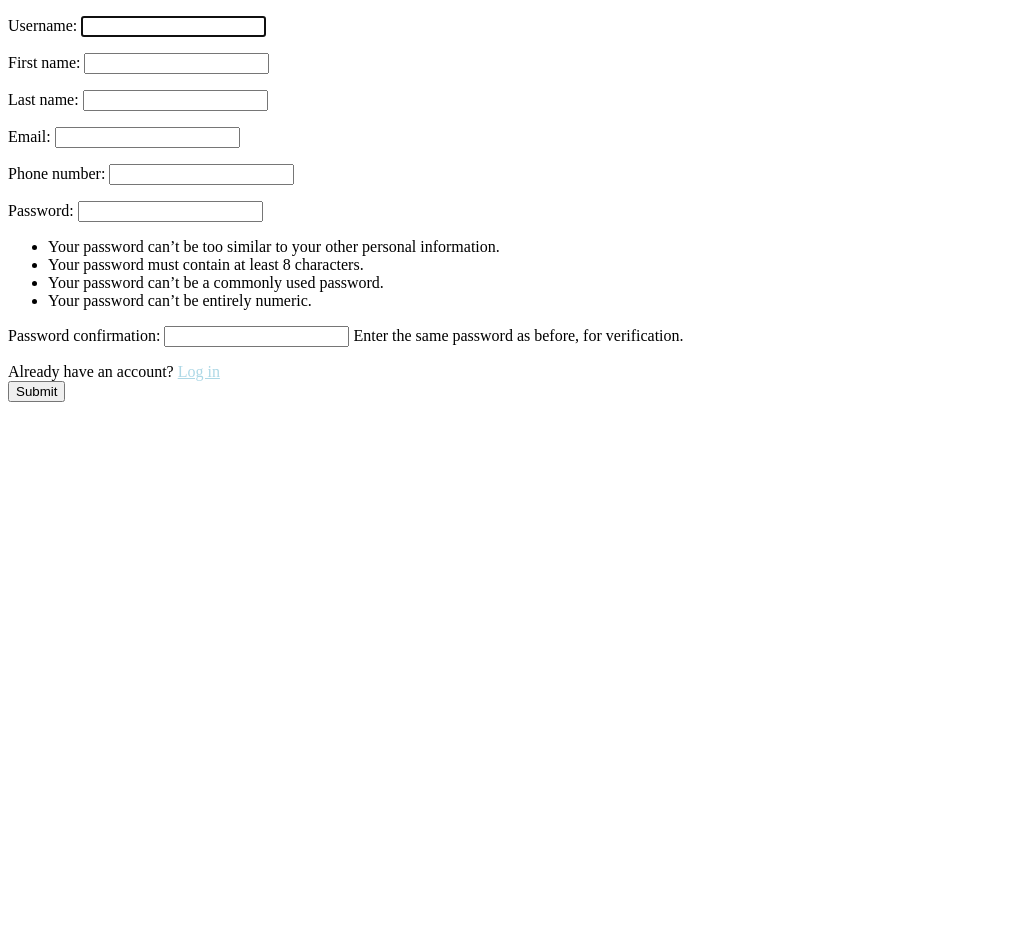
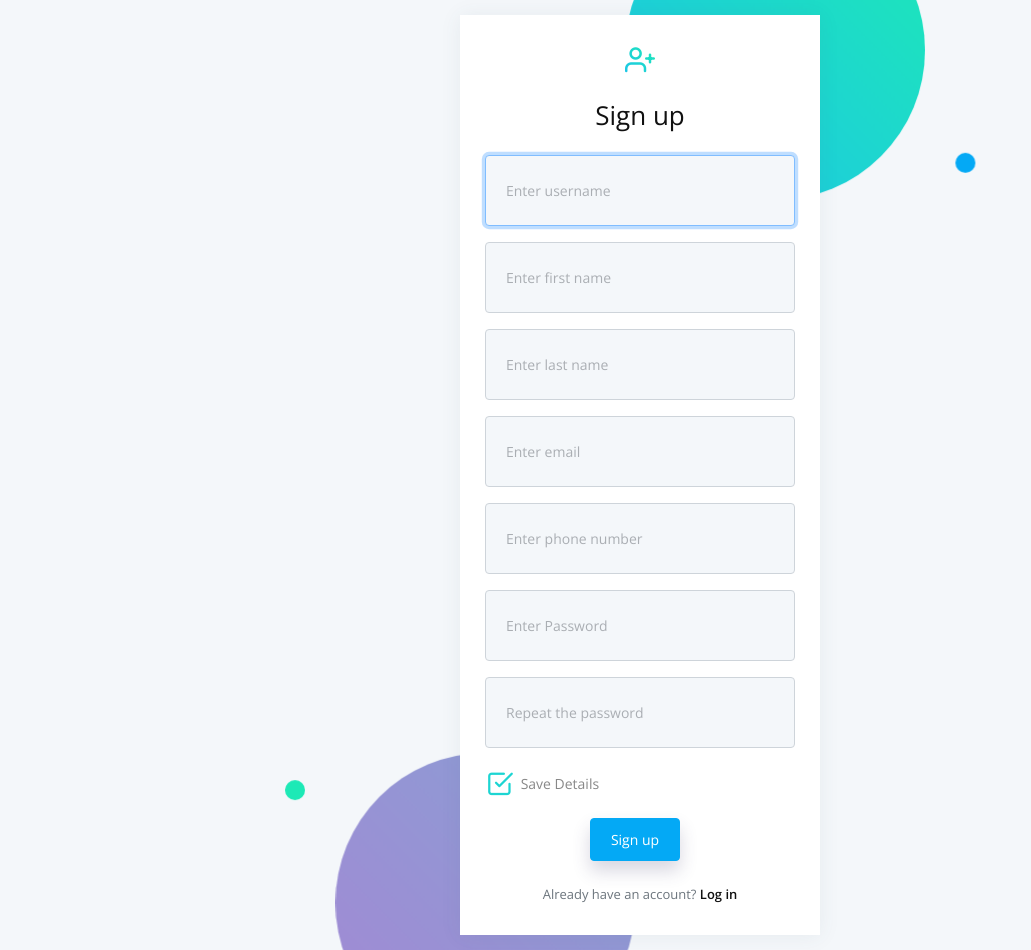
Before and after one commit to biloskurskyi/Digital-auto-service, a Django app: page /registration/ in a window 1280 px wide. Shown: the whole page, without its empty margins (0-1031 px from the left). Before the commit the page ends 402 px from the top, so only its background shows below. Run offline with Django 4.2, Linux system fonts and the light colour scheme; some libraries are stand-ins or nearby versions.

Commit message:
-ready registration page for users in accounts -changed login.html (added base-auth html file which is useful for login and registrations templates.)

```diff
--- a/DAS/accounts/forms.py
+++ b/DAS/accounts/forms.py
@@ -8,12 +8,33 @@ from accounts.models import AccountUsers
 
 
 class UserLoginForm(AuthenticationForm):
+    username = forms.CharField(
+        widget=forms.TextInput(attrs={'class': 'form-control py-4', 'placeholder': 'Enter exist username'}))
+    password = forms.CharField(
+        widget=forms.PasswordInput(attrs={'class': 'form-control py-4', 'placeholder': 'Enter correct Password'}))
+
     class Meta:
         model = AccountUsers
         fields = ('username', 'password',)
+        db_table = 'account_users'
 
 
 class CreateAccountUserForm(UserCreationForm):
+    first_name = forms.CharField(
+        widget=forms.TextInput(attrs={'class': 'form-control py-4', 'placeholder': 'Enter first name'}))
+    last_name = forms.CharField(
+        widget=forms.TextInput(attrs={'class': 'form-control py-4', 'placeholder': 'Enter last name'}))
+    username = forms.CharField(
+        widget=forms.TextInput(attrs={'class': 'form-control py-4', 'placeholder': 'Enter username'}))
+    email = forms.CharField(
+        widget=forms.EmailInput(attrs={'class': 'form-control py-4', 'placeholder': 'Enter email'}))
+    phone_number = forms.CharField(
+        widget=forms.TextInput(attrs={'class': 'form-control py-4', 'placeholder': 'Enter phone number'}))
+    password1 = forms.CharField(
+        widget=forms.PasswordInput(attrs={'class': 'form-control py-4', 'placeholder': 'Enter Password'}))
+    password2 = forms.CharField(
+        widget=forms.PasswordInput(attrs={'class': 'form-control py-4', 'placeholder': 'Repeat the password'}))
+
     class Meta:
         model = AccountUsers
         fields = ('username', 'first_name', 'last_name', 'email', 'phone_number', 'password1', 'password2',)
--- a/DAS/accounts/templates/accounts/registration.html
+++ b/DAS/accounts/templates/accounts/registration.html
@@ -1,24 +1,74 @@
+{% extends 'layouts/base-auth.html' %}
 {% load static %}
 
-<!DOCTYPE html>
-<html lang="en">
-<head>
-    <meta charset="UTF-8">
-    <meta name="viewport" content="width=device-width, initial-scale=1.0">
-    <title>{{ title }}</title>
-</head>
-<body>
-<div class="reg_account">
-    {% for message in messages %}
-        <div>{{ message }}</div>
-    {% endfor %}
-    <form method="POST" action="">
-        {% csrf_token %}
-        {{ form.as_p }}
-        <div class="log_question">Already have an account?
-            <a href="{% url 'accounts:log' %}" style="color: lightblue;">Log in</a></div>
-        <button type="submit">Submit</button>
-    </form>
-</div>
-</body>
-</html>
+{% block content %}
+
+    <div class="auth-wrapper">
+        <div class="auth-content">
+            <div class="auth-bg">
+                <span class="r"></span>
+                <span class="r s"></span>
+                <span class="r s"></span>
+                <span class="r"></span>
+            </div>
+            <div class="card">
+                <form method="post" class="card-body text-center">
+                    {% csrf_token %}
+
+                    <div class="mb-4">
+                        <i class="feather icon-user-plus auth-icon"></i>
+                    </div>
+                    <h3 class="mb-4">Sign up</h3>
+                    {% for field in form %}
+                        <div class="input-group mb-3">
+                            {{ field }}
+                        </div>
+                        <span class="text-danger d-block text-left">{{ field.errors }}</span>
+                    {% endfor %}
+                    <div class="form-group text-left mt-4">
+                        <div class="checkbox checkbox-fill d-inline">
+                            <input type="checkbox" name="checkbox-fill-1" id="checkbox-fill-1" checked="">
+                            <label for="checkbox-fill-1" class="cr"> Save Details</label>
+                        </div>
+                    </div>
+                    <button type="submit" class="btn btn-primary shadow-2 mb-4">Sign up</button>
+                    <p class="mb-0 text-muted">Already have an account? <a href="{% url 'accounts:log' %}"> Log in</a>
+                    </p>
+                </form>
+            </div>
+        </div>
+    </div>
+
+
+    <label class="d-none">
+        <i class="icon feather icon-sun" id="theme-indicator"></i>
+        <input type="checkbox" id="theme-switch" class="d-none">
+    </label>
+
+{% endblock content %}
+
+
+{#{% load static %}#}
+{##}
+{#<!DOCTYPE html>#}
+{#<html lang="en">#}
+{#<head>#}
+{#    <meta charset="UTF-8">#}
+{#    <meta name="viewport" content="width=device-width, initial-scale=1.0">#}
+{#    <title>{{ title }}</title>#}
+{#</head>#}
+{#<body>#}
+{#<div class="reg_account">#}
+{#    {% for message in messages %}#}
+{#        <div>{{ message }}</div>#}
+{#    {% endfor %}#}
+{#    <form method="POST" action="">#}
+{#        {% csrf_token %}#}
+{#        {{ form.as_p }}#}
+{#        <div class="log_question">Already have an account?#}
+{#            <a href="{% url 'accounts:log' %}" style="color: lightblue;">Log in</a></div>#}
+{#        <button type="submit">Submit</button>#}
+{#    </form>#}
+{#</div>#}
+{#</body>#}
+{#</html>#}
--- /dev/null
+++ b/DAS/accounts/templates/layouts/base-auth.html
@@ -0,0 +1,16 @@
+<!DOCTYPE html>
+<html lang="en">
+
+<head>
+  {% include 'includes/head.html' %}
+  {% block extrastyle %}{% endblock extrastyle %}
+</head>
+<body>
+
+  {% block content %}{% endblock content %}
+
+  {% include 'includes/scripts.html' %}
+  {% block extra_js %}{% endblock extra_js %}
+
+</body>
+</html>
```
Also changed, not shown: DAS/accounts/templates/accounts/login.html (+2 -16 lines).
